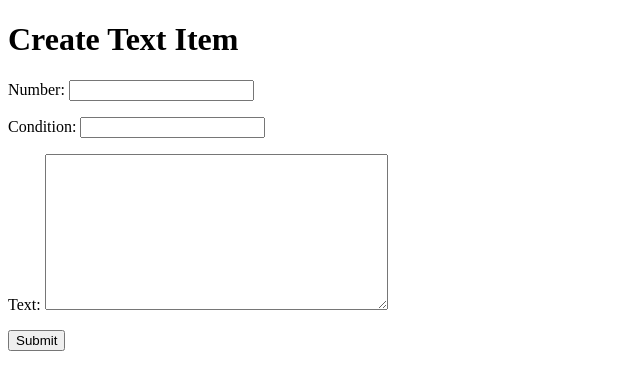
After one commit to 2e2a/l-rex, a Django app: a page that uses apps/experiment/templates/experiment/textitem_form.html in a window 1280 px wide. The commit adds this page. Shown: the top 390 px of the page, without its empty margins (0-640 px from the left). Run offline with Django 3.2, Linux system fonts and the light colour scheme; tables that the repository leaves empty hold one stand-in row (values such as "Sample post").

Commit message:
textitem create

```diff
--- a/apps/experiment/models.py
+++ b/apps/experiment/models.py
@@ -62,6 +62,9 @@ class Item(models.Model):
 class TextItem(Item):
     text = models.TextField(max_length=1024)
 
+    def get_absolute_url(self):
+        return reverse('experiment', args=[self.experiment.setup.slug, self.experiment.slug])
+
 
 class Response(models.Model):
     experiment = models.ForeignKey(Experiment, on_delete=models.CASCADE)
--- a/apps/experiment/templates/experiment/experiment_detail.html
+++ b/apps/experiment/templates/experiment/experiment_detail.html
@@ -30,6 +30,9 @@
     {% endfor %}
     </tbody>
 </table>
+<a href="{% url 'text-item-create' setup_slug=object.setup.slug slug=object.slug %}">
+    Add Text Item
+</a>
 {% endif %}
 </body>
 </html>
--- /dev/null
+++ b/apps/experiment/templates/experiment/textitem_form.html
@@ -0,0 +1,16 @@
+<!DOCTYPE html>
+<html lang="en">
+<head>
+    <meta charset="UTF-8">
+    <title>Create Text Item</title>
+</head>
+<body>
+<h1>
+    Create Text Item
+</h1>
+<form action="" method="post">{% csrf_token %}
+    {{ form.as_p }}
+    <input type="submit" />
+</form>
+</body>
+</html>
--- a/apps/experiment/urls.py
+++ b/apps/experiment/urls.py
@@ -15,4 +15,7 @@ urlpatterns = [
     url(r'^(?P<setup_slug>[-\w_]+)/exp/(?P<slug>[-\w_]+)/$',
         views.ExperimentDetailView.as_view(),
         name='experiment'),
+    url(r'^(?P<setup_slug>[-\w_]+)/exp/(?P<slug>[-\w_]+)/text_item_create/$',
+        views.TextItemCreateView.as_view(),
+        name='text-item-create'),
 ]
--- a/apps/experiment/views.py
+++ b/apps/experiment/views.py
@@ -33,5 +33,18 @@ class ExperimentCreateView(generic.CreateView):
         form.instance.setup = self.setup
         return super().form_valid(form)
 
+class TextItemCreateView(generic.CreateView):
+    model = models.TextItem
+    fields = ['number', 'condition', 'text']
+
+    def dispatch(self, *args, **kwargs):
+        experiment_slug = self.kwargs['slug']
+        self.experiment = models.Experiment.objects.get(slug=experiment_slug)
+        return super().dispatch(*args, **kwargs)
+
+    def form_valid(self, form):
+        form.instance.experiment = self.experiment
+        return super().form_valid(form)
+
 class ListListView(generic.ListView):
     model = models.ListItem
```
